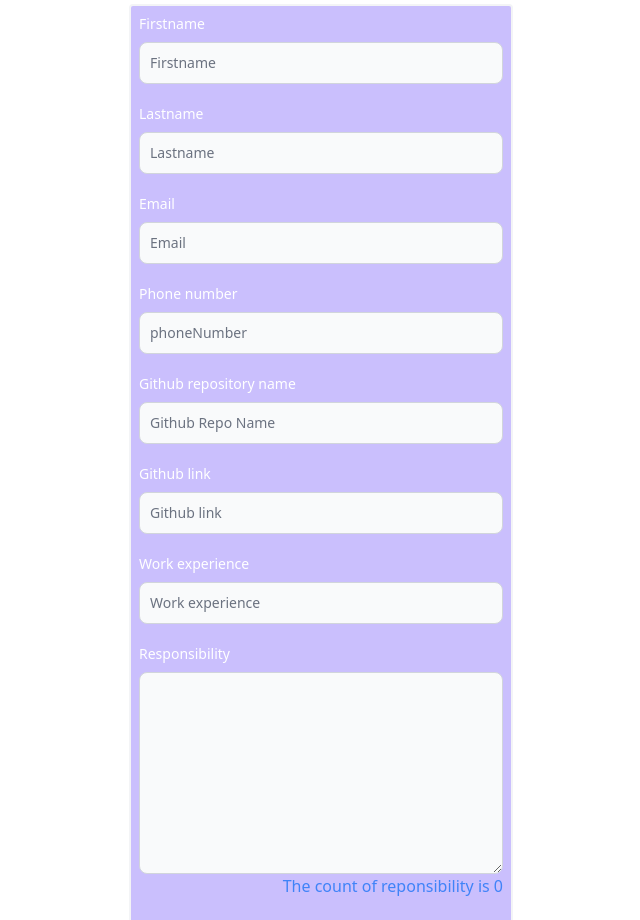
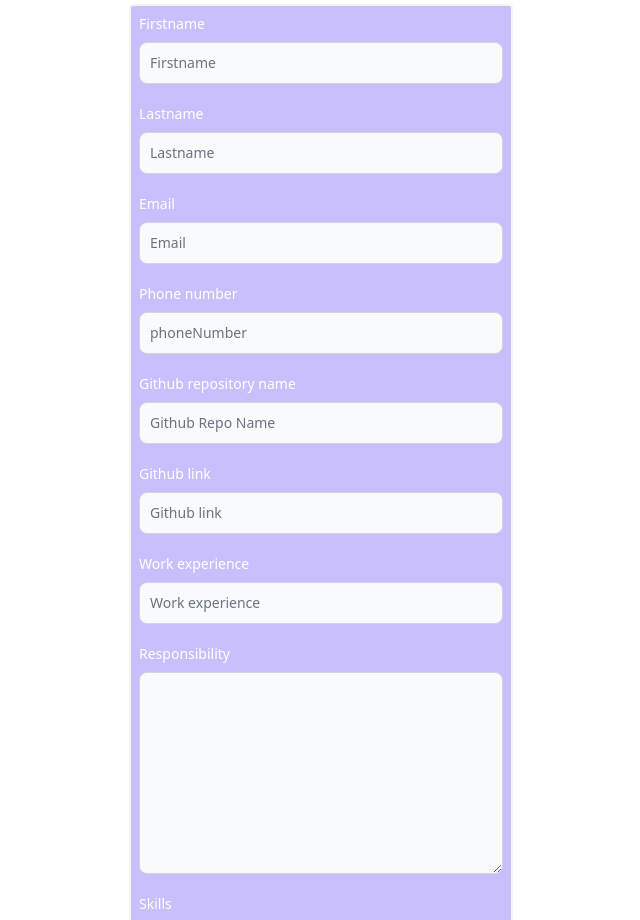
Before and after one commit to tronganhnguyenthanh/Candidates, a React (Create React App) app: page / in a window 1280 px wide. Shown: the top 920 px of the page, without its empty margins (319-959 px from the left). Built offline with nearby package versions, Linux system fonts and the light colour scheme.

Commit message:
[UPDATE][FE] update candidate candidate's form and lists

```diff
--- a/src/components/CandidateList.js
+++ b/src/components/CandidateList.js
@@ -1,6 +1,6 @@
 import axios from "axios"
 import {Button, TextInput} from "flowbite-react"
-import React, {useEffect, useState} from "react"
+import {useEffect, useState} from "react"
 import {Link, useNavigate} from "react-router-dom"
 import {ToastContainer, toast} from "react-toastify"
 import {header} from "./headers/header"
@@ -20,7 +20,7 @@ const CandidateList = () => {
     setCandidateList(candidateList)
     setIsLoading(!isLoading)
   }
-  const goBack = () => {
+  const addNewCandidate = () => {
     navigate("/")
   }
 
@@ -61,7 +61,7 @@ const CandidateList = () => {
         />
         <Button className="bg-slate-500 w-28" onClick={handleOnSearchMajor}>Search</Button>
         <Button className="bg-orange-800 w-28" onClick={restoreCandidateList}>Restore</Button>
-        <Button className="bg-blue-800 w-28" onClick={goBack}>Go back</Button>
+        <Button className="bg-blue-800 w-28" onClick={addNewCandidate}>Add new</Button>
       </div>
       <div className="relative overflow-x-auto shadow-md sm:rounded-lg">
         <ToastContainer />
--- a/src/components/FormAdd.js
+++ b/src/components/FormAdd.js
@@ -1,4 +1,4 @@
-import React, {useState} from "react"
+import {useState} from "react"
 import {useNavigate} from "react-router-dom"
 import {ToastContainer, toast} from "react-toastify"
 import "react-toastify/dist/ReactToastify.css"
@@ -190,9 +190,6 @@ const FormAdd = () => {
         className="bg-gray-50 border border-gray-300 text-gray-900 text-sm rounded-lg focus:ring-blue-500 focus:border-blue-500 block w-full p-2.5 dark:bg-gray-700 dark:border-gray-600 dark:placeholder-gray-400 dark:text-white dark:focus:ring-blue-500 dark:focus:border-blue-500"
         onChange={handleOnChange}
       />
-      <div className="flex justify-end">
-        <p className="text-blue-500">{`The count of reponsibility is ${candidate.resPonsibility.length}`}</p>
-      </div>
      </div>
      <div className="mb-5">
       <label className="block mb-2 text-sm font-medium text-white dark:text-white">Skills</label>
```
